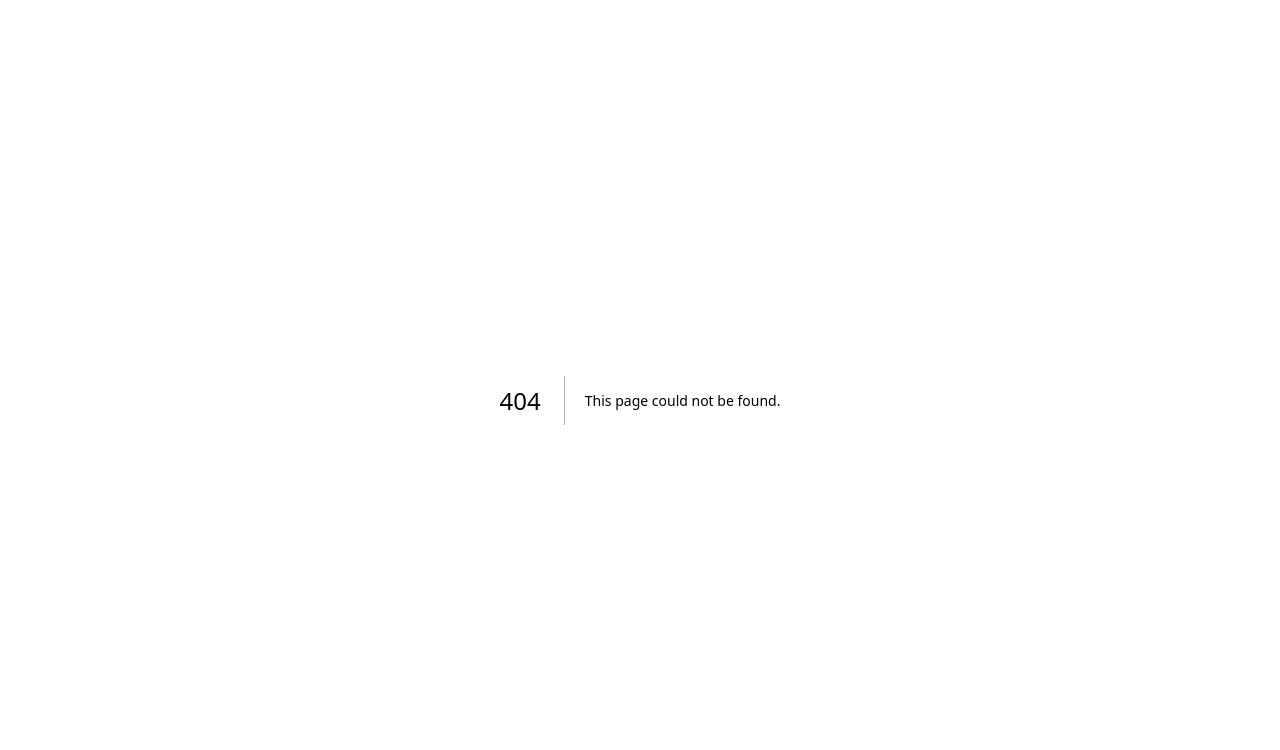
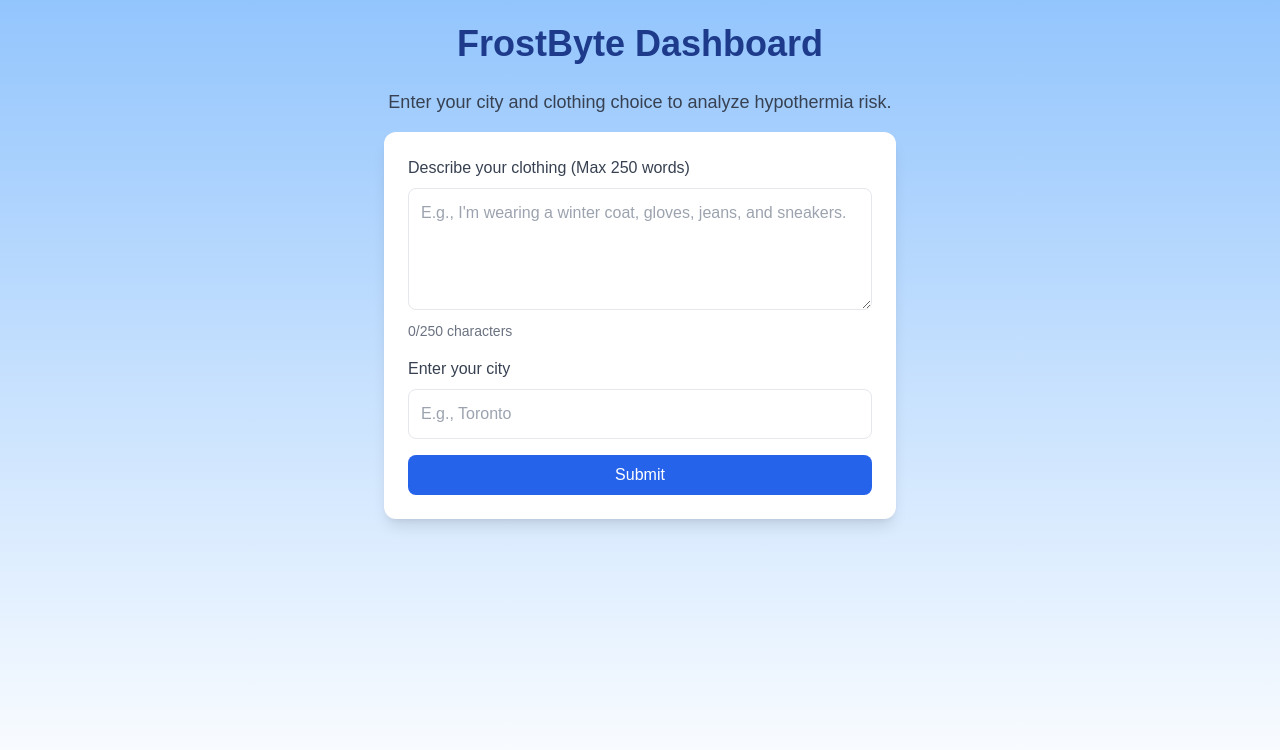
Before and after one commit to ShaoBowen9/FROSTBYTE, a Next.js app in the folder frostbyte/: page /src/components/Dashboard in a window 1280 px wide. Before the commit this address had no page. Shown: the top 750 px of the page. Built offline with nearby package versions, Linux system fonts and the light colour scheme.

Commit message:
changed dashboard

```diff
--- a/frostbyte/app/dashboard/page.jsx
+++ /dev/null
@@ -1,48 +0,0 @@
-'use client';
-
-import { useState } from 'react';
-
-const Dashboard = () => {
-  const [city, setCity] = useState('');
-  const [outfit, setOutfit] = useState('');
-  const [aiComment, setAiComment] = useState('');
-
-  const handleInputChange = () => {
-    // Placeholder AI logic - you can replace this with an API call
-    if (city.toLowerCase() === 'new york') {
-      setAiComment("It's cold! Make sure to wear layers.");
-    } else if (city.toLowerCase() === 'miami') {
-      setAiComment("It's warm! Light clothing is best.");
-    } else {
-      setAiComment("Enter a city to get weather-related outfit advice.");
-    }
-  };
-
-  return (
-    <div className="min-h-screen flex flex-col items-center justify-center bg-gray-900 text-white p-5">
-      <h1 className="text-3xl font-bold mb-5">Dashboard</h1>
-
-      <input
-        type="text"
-        placeholder="Enter your city"
-        value={city}
-        onChange={(e) => { setCity(e.target.value); handleInputChange(); }}
-        className="w-80 p-3 mb-4 bg-gray-700 rounded outline-none text-white placeholder-gray-400"
-      />
-
-      <input
-        type="text"
-        placeholder="Enter what you're wearing"
-        value={outfit}
-        onChange={(e) => setOutfit(e.target.value)}
-        className="w-80 p-3 mb-4 bg-gray-700 rounded outline-none text-white placeholder-gray-400"
-      />
-
-      <div className="w-80 p-3 bg-gray-800 rounded text-gray-300">
-        {aiComment || "AI outfit suggestions will appear here..."}
-      </div>
-    </div>
-  );
-};
-
-export default Dashboard;
--- a/frostbyte/app/sign-in/page.jsx
+++ b/frostbyte/app/sign-in/page.jsx
@@ -3,7 +3,6 @@
 import { useSignInWithEmailAndPassword } from 'react-firebase-hooks/auth';
 import { auth } from '../firebase/config';
 import { useRouter } from 'next/navigation';
-
 const SignIn = () => {
   const [email, setEmail] = useState('');
   const [password, setPassword] = useState('');
@@ -48,7 +47,7 @@
   useEffect(() => {
     if (user) {
       sessionStorage.setItem('user', true);
-      router.push('/dashboard'); // Redirects to dashboard now
+      router.push('../src/components/Dashboard'); // Redirects to dashboard now
     }
   }, [user, router]);
 
--- /dev/null
+++ b/frostbyte/app/src/components/Dashboard/page.jsx
@@ -0,0 +1,62 @@
+'use client'
+import React, { useState } from "react";
+
+const Dashboard = () => {
+  const [clothing, setClothing] = useState("");
+  const [city, setCity] = useState("");
+
+  const handleClothingChange = (e) => {
+    if (e.target.value.length <= 250) {
+      setClothing(e.target.value);
+    }
+  };
+
+  const handleCityChange = (e) => {
+    setCity(e.target.value);
+  };
+
+  const handleSubmit = (e) => {
+    e.preventDefault();
+    console.log("Clothing:", clothing);
+    console.log("City:", city);
+    // Future: Send data to Gemini API & OpenWeather API
+  };
+
+  return (
+    <div className="min-h-screen bg-gradient-to-b from-blue-300 to-white flex flex-col items-center p-6">
+      <h1 className="text-4xl font-bold text-blue-900 mb-6">FrostByte Dashboard</h1>
+      <p className="text-lg text-gray-700 mb-4">Enter your city and clothing choice to analyze hypothermia risk.</p>
+
+      {/* Input Form */}
+      <form onSubmit={handleSubmit} className="bg-white p-6 rounded-xl shadow-lg w-full max-w-lg">
+        <label className="block text-gray-700 font-medium mb-2">Describe your clothing (Max 250 words)</label>
+        <textarea
+          className="w-full p-3 border rounded-lg focus:outline-none focus:ring-2 focus:ring-blue-400"
+          rows="4"
+          placeholder="E.g., I'm wearing a winter coat, gloves, jeans, and sneakers."
+          value={clothing}
+          onChange={handleClothingChange}
+        ></textarea>
+        <p className="text-sm text-gray-500 mt-1">{clothing.length}/250 characters</p>
+
+        <label className="block text-gray-700 font-medium mt-4 mb-2">Enter your city</label>
+        <input
+          type="text"
+          className="w-full p-3 border rounded-lg focus:outline-none focus:ring-2 focus:ring-blue-400"
+          placeholder="E.g., Toronto"
+          value={city}
+          onChange={handleCityChange}
+        />
+
+        <button
+          type="submit"
+          className="mt-4 w-full bg-blue-600 text-white py-2 rounded-lg hover:bg-blue-700 transition"
+        >
+          Submit
+        </button>
+      </form>
+    </div>
+  );
+};
+
+export default Dashboard;
```
Also changed, not shown: frostbyte/app/src/e.txt (added).
